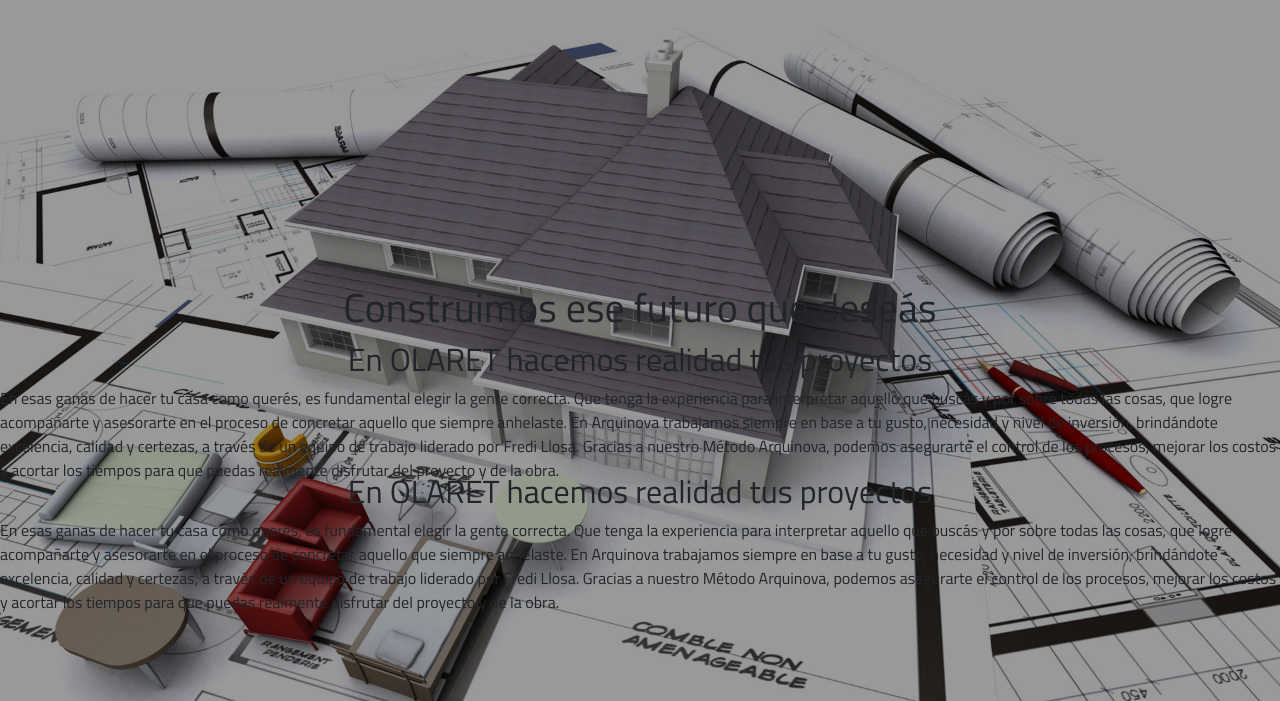
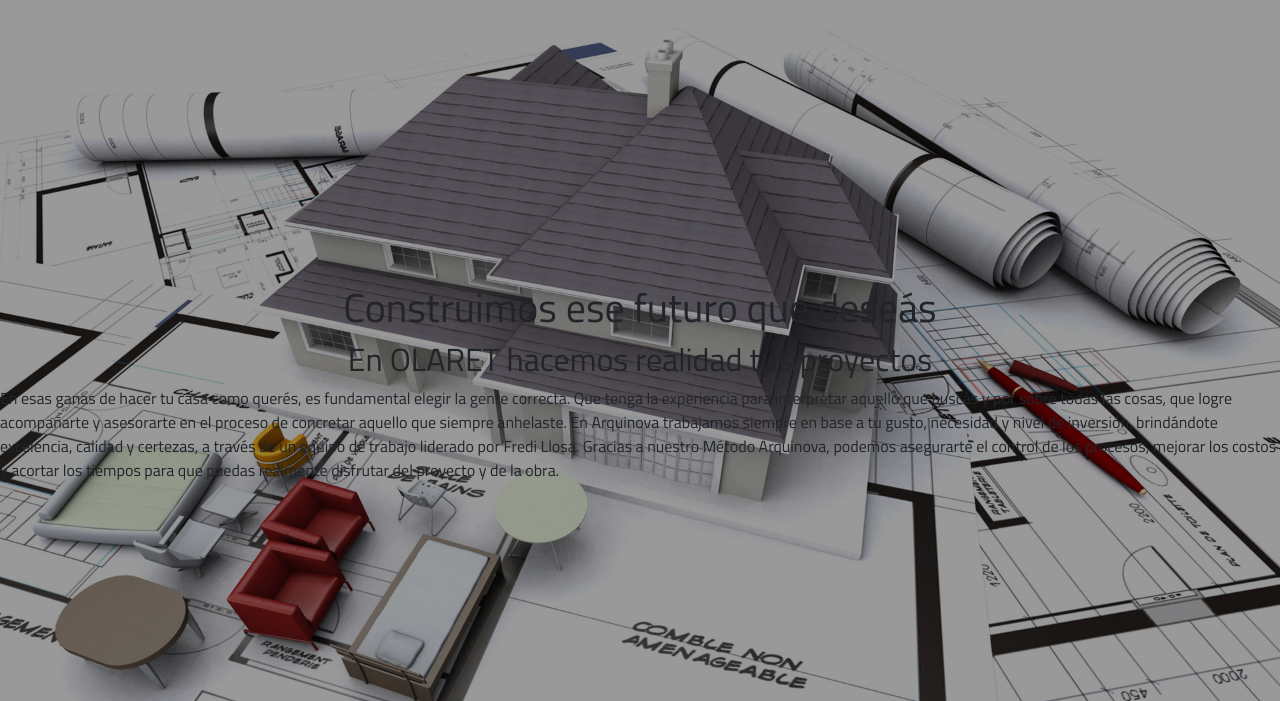
Before and after one commit to JAIJAxl/olaret, a website: page index.html in a window 1280 px wide. Shown: the part 99-800 px from the top of the page. Drawn offline with nearby package versions, Linux system fonts and the light colour scheme.

Commit message:
Update index.html

```diff
--- a/index.html
+++ b/index.html
@@ -42,10 +42,6 @@
 	<section class="img-first">
 		<div class="welcome">
 			<h1>Construimos ese futuro que deseás</h1>
-			<h2>En OLARET hacemos realidad tus proyectos</h2>
-			<p>En esas ganas de hacer tu casa como querés, es fundamental elegir la gente correcta. Que tenga la experiencia para interpretar aquello que buscás y por sobre todas las cosas, que logre acompañarte y asesorarte en el proceso de concretar aquello que siempre anhelaste. En Arquinova trabajamos siempre en base a tu gusto, necesidad y nivel de inversión, brindándote excelencia, calidad y certezas, a través de un equipo de trabajo liderado por Fredi Llosa. Gracias a nuestro Método Arquinova, podemos asegurarte el control de los procesos, mejorar los costos y acortar los tiempos para que puedas realmente disfrutar del proyecto y de la obra.</p>
-		</div>
-		<div class="welcome2">
 			<h2>En OLARET hacemos realidad tus proyectos</h2>
 			<p>En esas ganas de hacer tu casa como querés, es fundamental elegir la gente correcta. Que tenga la experiencia para interpretar aquello que buscás y por sobre todas las cosas, que logre acompañarte y asesorarte en el proceso de concretar aquello que siempre anhelaste. En Arquinova trabajamos siempre en base a tu gusto, necesidad y nivel de inversión, brindándote excelencia, calidad y certezas, a través de un equipo de trabajo liderado por Fredi Llosa. Gracias a nuestro Método Arquinova, podemos asegurarte el control de los procesos, mejorar los costos y acortar los tiempos para que puedas realmente disfrutar del proyecto y de la obra.</p>
 		</div>
```
